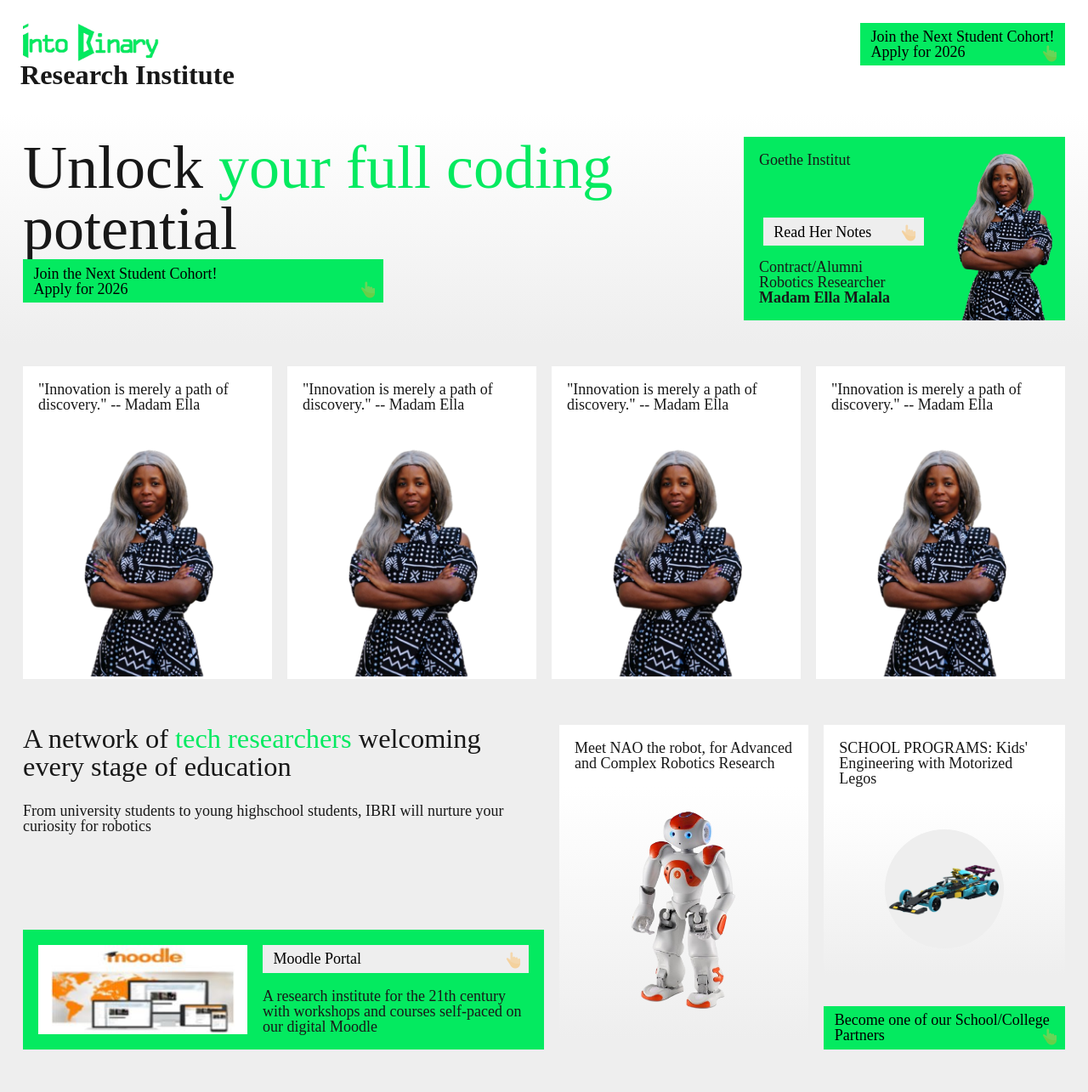
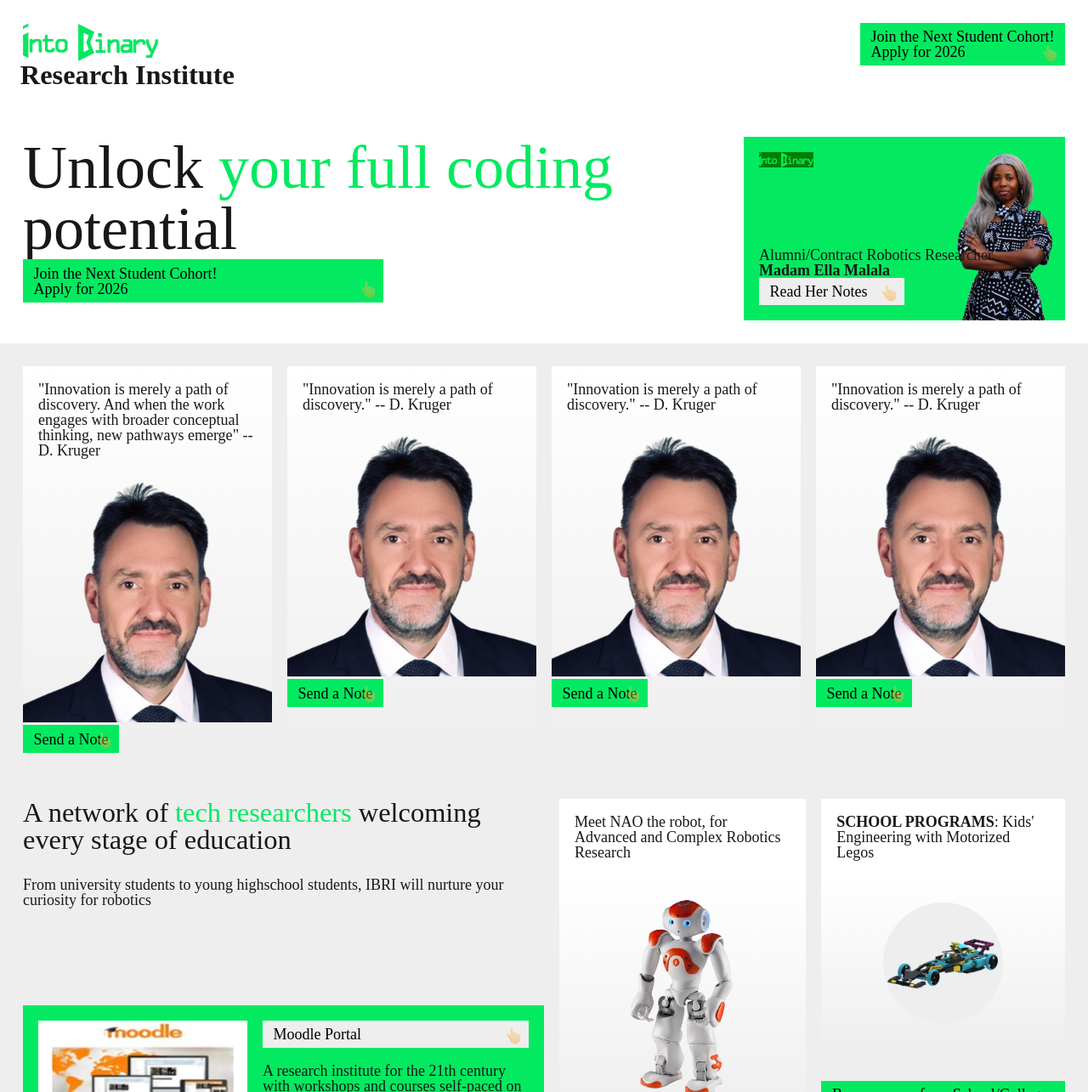
Before and after one commit to intobinary/researchinstitute.IB, a Jekyll site: the page built from www/_pages/home.markdown, in a window 1280 px wide and 1400 px high, cut to the strip 0-1285 px from the top of the window. Shown: the whole strip at 85% size. Built offline with Jekyll 4.4.1, drawn with Linux system fonts in a browser that asks for light colours; some web fonts are replaced; some of the changed text lies outside the part shown.

Commit message:
Update welcome.html

```diff
--- a/www/_layouts/welcome.html
+++ b/www/_layouts/welcome.html
@@ -10,7 +10,7 @@
 								<input type="radio" id="rdb4researcher4" name="rdb4reseachers" />
 								<main>
 												<header class="header d-bgWhite"><div class="header_dock CSSmidWrap">
-																<hgroup>
+																<hgroup class="IBRIlogo">
 																				<a href=""><img src="assets/images/ibri_logo.png" /></a>
 																				<br />
 																				<a href=""><h1 class="CSSnoWrap">Research Institute</h1></a>
@@ -24,7 +24,7 @@
 																</nav>
 												</div></header>
 
-												<section class="stage d-bgGradient vToBottom"><div class="stage_dock CSSmidWrap">
+												<section class="stage d-bgWhite"><div class="stage_dock CSSmidWrap">
 																<hgroup>
 																				<h2>Unlock <!--<span></span>--> <label>your full coding</label> potential</h2>
 																				<a href="" class="u-button">Join the Next Student Cohort! <br />Apply for 2026</a>
@@ -38,14 +38,20 @@
 																				<ul>
 																								<li class="stage-researchers-card" style="background-image: url('assets/images/MadamElla4D.png');">
 																												<figure>
-																																<img src="" />
+																																<img src="assets/images/ibri_logo.png" />
+																																<!--
 																																<figcaption>Goethe Institut</figcaption>
+																																-->
 																												</figure>
 																												<span class="CSSspacer"></span>
 																												<hgroup>
+																																<!--
 																																<span>Contract/Alumni</span>
-																																<span>Robotics Researcher</span>
+																																-->
+																																<span>Alumni/Contract Robotics Researcher</span>
 																																<span class="CSSbold">Madam Ella Malala</span>
+
+																																<a href="https://notes.intobinary.org" class="u-button vWhite">Read Her Notes</a>
 																												</hgroup>
 																												<nav>
 																																<!--
@@ -53,7 +59,9 @@
 																																-->
 																																<!--
 																																<label for="rdb4researcher1audio">Read Her Notes</label>-->
+																																<!--
 																																<a href="https://notes.intobinary.org" class="u-button vWhite">Read Her Notes</a>
+																																-->
 																												</nav>
 																								</li>
 																				</ul>
@@ -69,25 +77,33 @@
 												</div></section>
 
 												<section class="researchers CSSmidWrap">
-																<figure>
-																				<figcaption>"Innovation is merely a path of discovery." -- Madam Ella</figcaption>
+																<figure class="d-bgGradient vToBottom">
+																				<figcaption>"Innovation is merely a path of discovery. And when the work engages with broader conceptual thinking, new pathways emerge<!-- that extend beyond conventional implementations-->" -- D. Kruger</figcaption>
 																				<span class="CSSspacer"></span>
-																				<img src="assets/images/placeholder_transparent.png" style="background-image: url('assets/images/MadamElla4D.png');" />
+																				<img src="assets/images/placeholder_transparent.png" style="background-image: url('assets/images/researcher1.png');" />
+
+																				<a href="mailto:hello@intobinary.org" class="u-button">Send a Note</a>
 																</figure>
-																<figure>
-																				<figcaption>"Innovation is merely a path of discovery." -- Madam Ella</figcaption>
+																<figure class="d-bgGradient vToBottom">
+																				<figcaption>"Innovation is merely a path of discovery." -- D. Kruger</figcaption>
 																				<span class="CSSspacer"></span>
-																				<img src="assets/images/placeholder_transparent.png" style="background-image: url('assets/images/MadamElla4D.png');" />
+																				<img src="assets/images/placeholder_transparent.png" style="background-image: url('assets/images/researcher1.png');" />
+
+																				<a href="mailto:hello@intobinary.org" class="u-button">Send a Note</a>
 																</figure>
-																<figure>
-																				<figcaption>"Innovation is merely a path of discovery." -- Madam Ella</figcaption>
+																<figure  class="d-bgGradient vToBottom">
+																				<figcaption>"Innovation is merely a path of discovery." -- D. Kruger</figcaption>
 																				<span class="CSSspacer"></span>
-																				<img src="assets/images/placeholder_transparent.png" style="background-image: url('assets/images/MadamElla4D.png');" />
+																				<img src="assets/images/placeholder_transparent.png" style="background-image: url('assets/images/researcher1.png');" />
+
+																				<a href="mailto:hello@intobinary.org" class="u-button">Send a Note</a>
 																</figure>
-																<figure>
-																				<figcaption>"Innovation is merely a path of discovery." -- Madam Ella</figcaption>
+																<figure  class="d-bgGradient vToBottom">
+																				<figcaption>"Innovation is merely a path of discovery." -- D. Kruger</figcaption>
 																				<span class="CSSspacer"></span>
-																				<img src="assets/images/placeholder_transparent.png" style="background-image: url('assets/images/MadamElla4D.png');" />
+																				<img src="assets/images/placeholder_transparent.png" style="background-image: url('assets/images/researcher1.png');" />
+
+																				<a href="mailto:hello@intobinary.org" class="u-button">Send a Note</a>
 																</figure>
 												</section>
 
@@ -106,7 +122,7 @@
 																								</figure>
 																								<span class="CSSspacer"></span>
 																								<div>
-																												<a href="moodle/" class="u-button vWhite">Moodle Portal</a>
+																												<a href="https://moodle.intobinary.org/" class="u-button vWhite">Moodle Portal</a>
 																												<p>A research institute for the 21th century with workshops and courses self-paced on our digital Moodle</p>
 																								</div>
 																				</div>
@@ -121,7 +137,7 @@
 																				</div>
 
 																				<div class="is-highlight">
-																								<span class="d-bgWhite">SCHOOL PROGRAMS: Kids' Engineering with Motorized Legos</span>
+																								<span class="d-bgWhite"><label class="CSSbold">SCHOOL PROGRAMS</label>: Kids' Engineering with Motorized Legos</span>
 																								<figure class="is-lego CSScentered d-bgGradient vToBottom">
 																									<img src="assets/images/placeholder_transparent.png" style="background-image: url('assets/images/racecar.png');" />
 																								</figure>
@@ -149,6 +165,10 @@
 																</header>
 
 																<aside>
+																				<hgroup>
+																								<p>IBRI's curriculum is composed of projects, not just theory. A digital laboratory with intensive terrain simulations and real-world data pipelines<!-- to boost your portfolio credentials.--></p>
+																				</hgroup>
+
 																				<figure class="is-aduts" style="background-image: url('assets/images/student_group.png');">
 																				</figure>
 
@@ -166,15 +186,15 @@
 																												<span>Enter your name:</span>
 																												<input type="text" placeholder="Jane Doe" required />
 																								</div><div>
-																												<span>Enter your email:</span>
+																												<span>Your email:</span>
 																												<input type="email" placeholder="name@office.com" required />
 																								</div>
 																								<div>
-																												<span>Enter your Linkedin url:</span>
+																												<span>And Linkedin URL:</span>
 																												<input type="text" placeholder="https://linkedin.com/CorporoMalala" required />
 																								</div>
 																				</fieldset>
-																				<input type="submit" class="u-button" value="Register" />
+																				<input type="submit" class="u-button" value='Get a "Community Pass"' />
 																</form>
 												</div></aside>
 
@@ -190,26 +210,25 @@
 
 												<footer class="footer CSSmidWrap">
 																<nav>
-																				<a href="2021-2026.intobinary.org" class="u-button">Become a School/College Partner</a>
-																				<a href="2021-2026.intobinary.org" class="u-button">Become a Corporate Client</a>
+																				<a href="https://" class="u-button">Become a School/College Partner</a>
+																				<a href="https://" class="u-button">Become a Corporate Client</a>
+																				<a href="https://" class="u-button">Join the Researchers' Guild</a>
 																				<a href="mailto:madam.ella@intobinary.org" class="u-button">Email for PR</a>
 																				<!--
 																				<a href="2021-2026.intobinary.org" class="u-button">Apply for 2026</a>
 																				<a href="2021-2026.intobinary.org" class="u-button">View the old coding school</a>
 																				-->
 																</nav>
-																<p>&copy; Copyrights 2026. All Rights Reserved: <a href="https://researchinstitute.intobinary.org">Into Binary Research Institute</a>.</p>
+
+																<hgroup class="IBRIlogo">
+																				<a href=""><img src="assets/images/ibri_logo.png" /></a>
+																				<br />
+																				<a href=""><h1 class="CSSnoWrap">Research Institute</h1></a>
+																</hgroup>
+																<p>&copy; Copyrights 2026. All Rights Reserved: <a href="https://researchinstitute.intobinary.org" class="CSSbold CSSinline">Into Binary Research Institute</a></p>
 												</footer>
 
 												<!--
 												<img src="/assets/images/placeholder.png" />
 												-->
 								</main>
-<!--
-								<script type="text/javascript" src="/assets/scripts/pdt360DegViewer.js"></script>
-		<script>
-			var path = 'https://roadtophd.intobinary.org/assets/images/nao-research/nao-3d/';
-
-			pdt360DegViewer('car3', 36, path, 'jpg', false, false, true, false, false, false, false);   //draggable
-		</script>
--->
```
